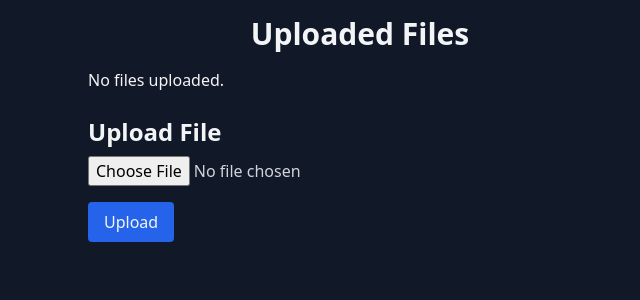
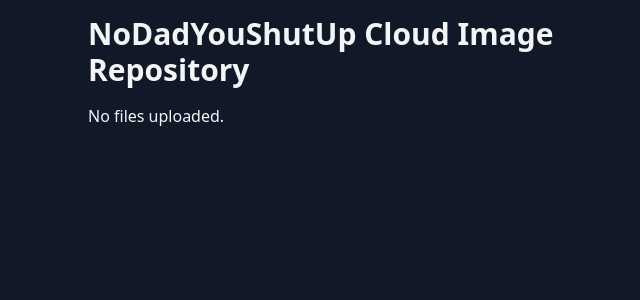
Before and after one commit to nodadyoushutup/cloud-image-repository, a Flask app: page / in a window 1280 px wide. Shown: the top 300 px of the page, without its empty margins (280-920 px from the left). Run offline with Flask 3, Linux system fonts and the light colour scheme; some libraries are stand-ins or nearby versions.

Commit message:
Improve front-end layout

```diff
--- a/templates/index.html
+++ b/templates/index.html
@@ -7,19 +7,14 @@
 </head>
 <body class="bg-gray-900 text-gray-100 min-h-screen">
 <div class="container mx-auto max-w-xl p-4">
-<h1 class="text-3xl font-bold mb-4 text-center">Uploaded Files</h1>
+<h1 class="text-3xl font-bold mb-4">NoDadYouShutUp Cloud Image Repository</h1>
 <ul class="mb-6 space-y-1">
     {% for file in files %}
-    <li><a href="{{ url_for('uploaded_file', filename=file) }}">{{ file }}</a></li>
+    <li><a class="block px-2 py-1 rounded hover:bg-gray-800" href="{{ url_for('uploaded_file', filename=file) }}">{{ file }}</a></li>
     {% else %}
     <li>No files uploaded.</li>
     {% endfor %}
 </ul>
-<h2 class="text-2xl font-semibold mb-2">Upload File</h2>
-<form method="post" enctype="multipart/form-data" class="space-y-4">
-    <input type="file" name="file" class="w-full text-gray-300">
-    <input type="submit" value="Upload" class="px-4 py-2 bg-blue-600 hover:bg-blue-700 rounded">
-</form>
 </div>
 </body>
 </html>
```
